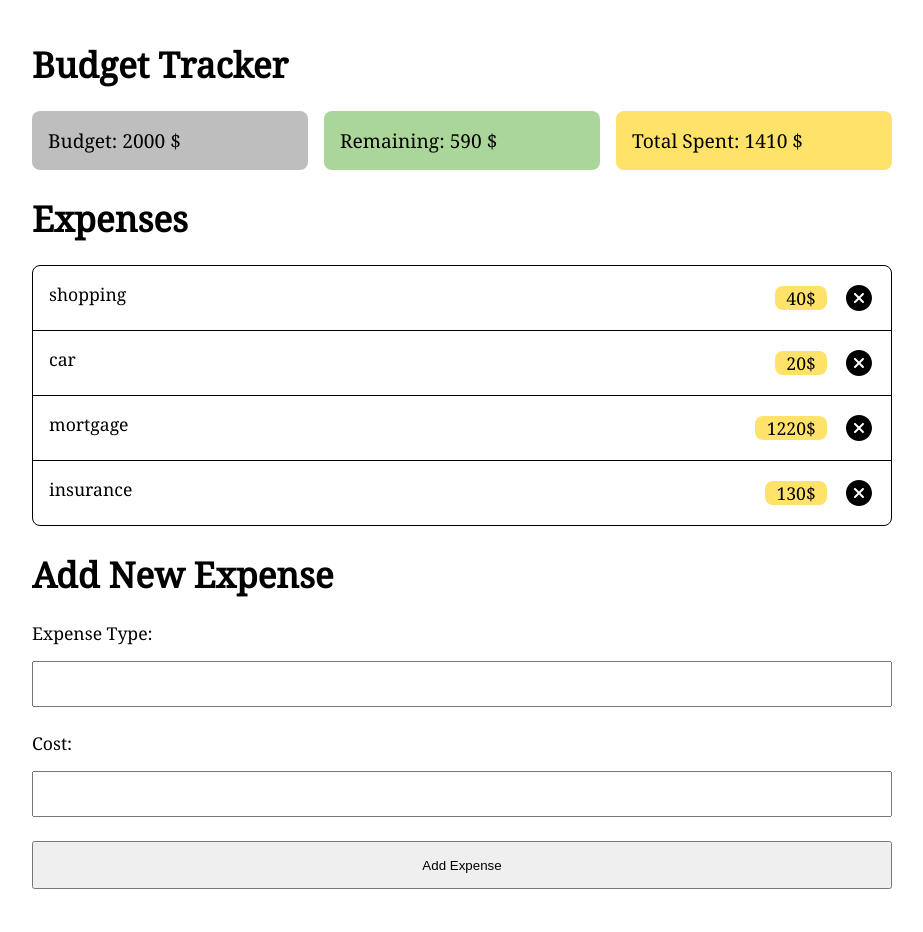
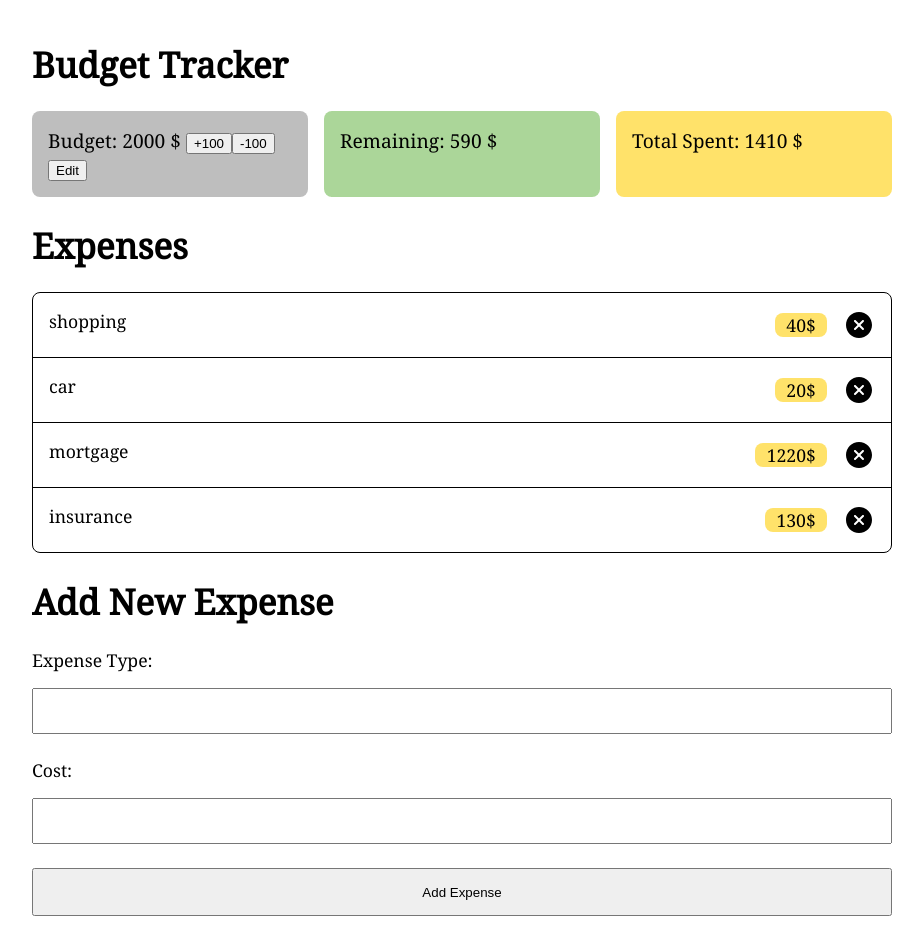
Before and after one commit to GeorgiPetrushev/budget-tracker, a React (Create React App) app: page / in a window 1280 px wide. Shown: the whole page, without its empty margins (178-1101 px from the left). Before the commit the page ends 905 px from the top, so only its background shows below. Built offline with nearby package versions, Linux system fonts and the light colour scheme.

Commit message:
add option to change the budget

```diff
--- a/src/components/Budget.jsx
+++ b/src/components/Budget.jsx
@@ -1,12 +1,58 @@
-import React from "react";
+import React, { useState } from "react";
+import { useEffect } from "react";
 import { useContext } from "react";
 import { AppContext } from "./context/AppContext";
 
-const Budget = () =>{
+const Budget = () => {
+  const { budget, dispatch } = useContext(AppContext);
+  const [edit, setEdit] = useState(false);
+  const [inputValue, setInputValue] = useState(budget);
 
-    const { budget } = useContext(AppContext);
+  useEffect(() => {
+    setInputValue(budget);
+  }, [budget]);
 
-    return <div className="budget box-tracker">Budget: {budget} $</div>
-}
+  const changeBudgetValue = (e) => {
+    setInputValue(e.target.value);
+  };
+
+  const increaseBudget = () => {
+    return dispatch({ type: "ADD_100_TO_BUDGET", payload: 100 });
+  };
+  const decreaseBudget = () => {
+    return dispatch({ type: "REMOVE_100_TO_BUDGET", payload: 100 });
+  };
+
+  const editBudget = () => {
+    setEdit(!edit);
+    if (inputValue !== budget) {
+      return dispatch({ type: "CHANGE_BUDGE", payload: inputValue });
+    }
+  };
+
+  return (
+    <div>
+      {edit ? (
+        <div className="budget box-tracker">
+          <input
+            value={inputValue}
+            onChange={changeBudgetValue}
+            type="number"
+            name="budge"
+            min="1"
+            max="15000"
+          ></input>
+          <button onClick={editBudget}>Save</button>
+        </div>
+      ) : (
+        <div className="budget box-tracker">
+          Budget: {budget} $ <button onClick={increaseBudget}>+100</button>
+          <button onClick={decreaseBudget}>-100</button>
+          <button onClick={editBudget}> Edit</button>
+        </div>
+      )}
+    </div>
+  );
+};
 
 export default Budget;
--- a/src/components/context/AppContext.jsx
+++ b/src/components/context/AppContext.jsx
@@ -3,17 +3,31 @@ import { v4 as uuidv4 } from "uuid";
 
 const AppReducer = (state, action) => {
   switch (action.type) {
-    case 'ADD_EXPENSE':
+    case "ADD_EXPENSE":
       return {
         ...state,
         expenses: [...state.expenses, action.payload],
       };
-      case 'DELETE_EXPENSE':
-        return {
-          ...state,
-          expenses: state.expenses.filter( (arr)=>arr.id !== action.payload ),
-        };
-
+    case "DELETE_EXPENSE":
+      return {
+        ...state,
+        expenses: state.expenses.filter((arr) => arr.id !== action.payload),
+      };
+    case "ADD_100_TO_BUDGET":
+      return {
+        ...state,
+        budget: state.budget + action.payload,
+      };
+    case "REMOVE_100_TO_BUDGET":
+      return {
+        ...state,
+        budget: state.budget - action.payload,
+      };
+    case "CHANGE_BUDGE":
+      return {
+        ...state,
+        budget:  action.payload,
+      };
 
     default:
       return state;
```
